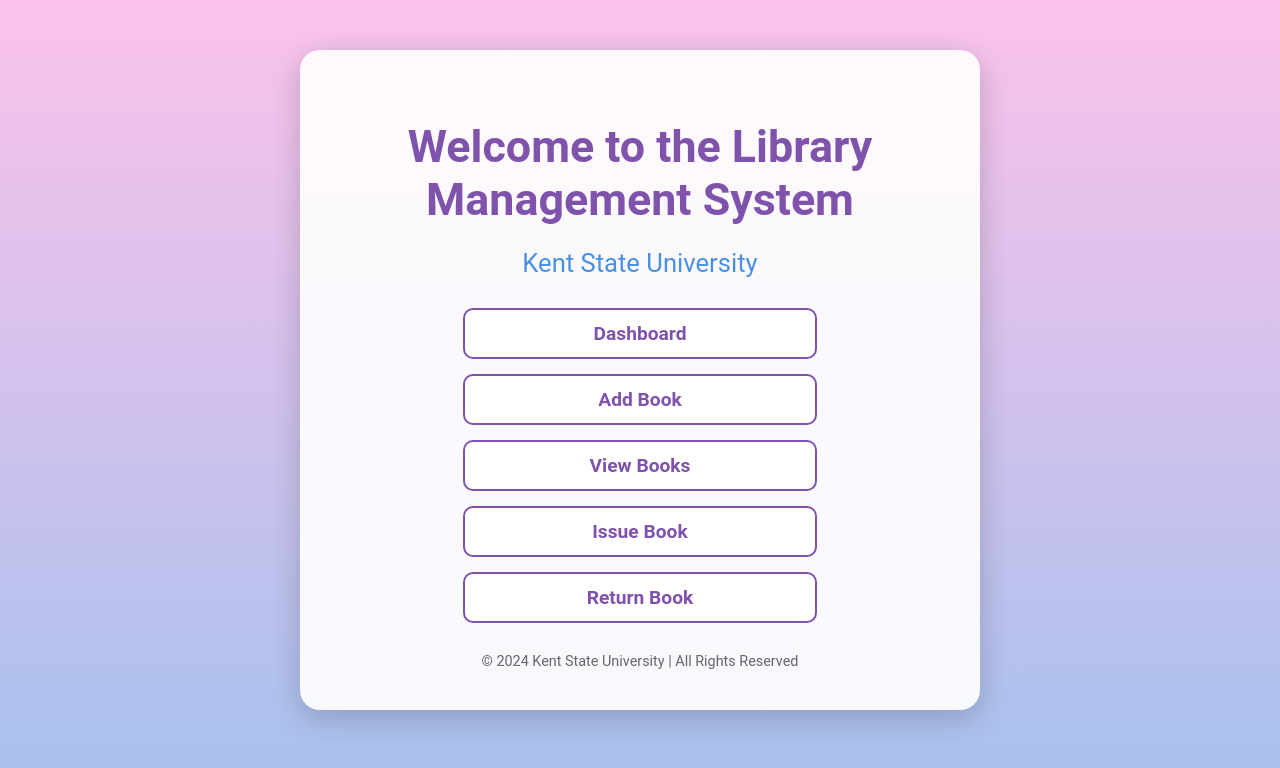
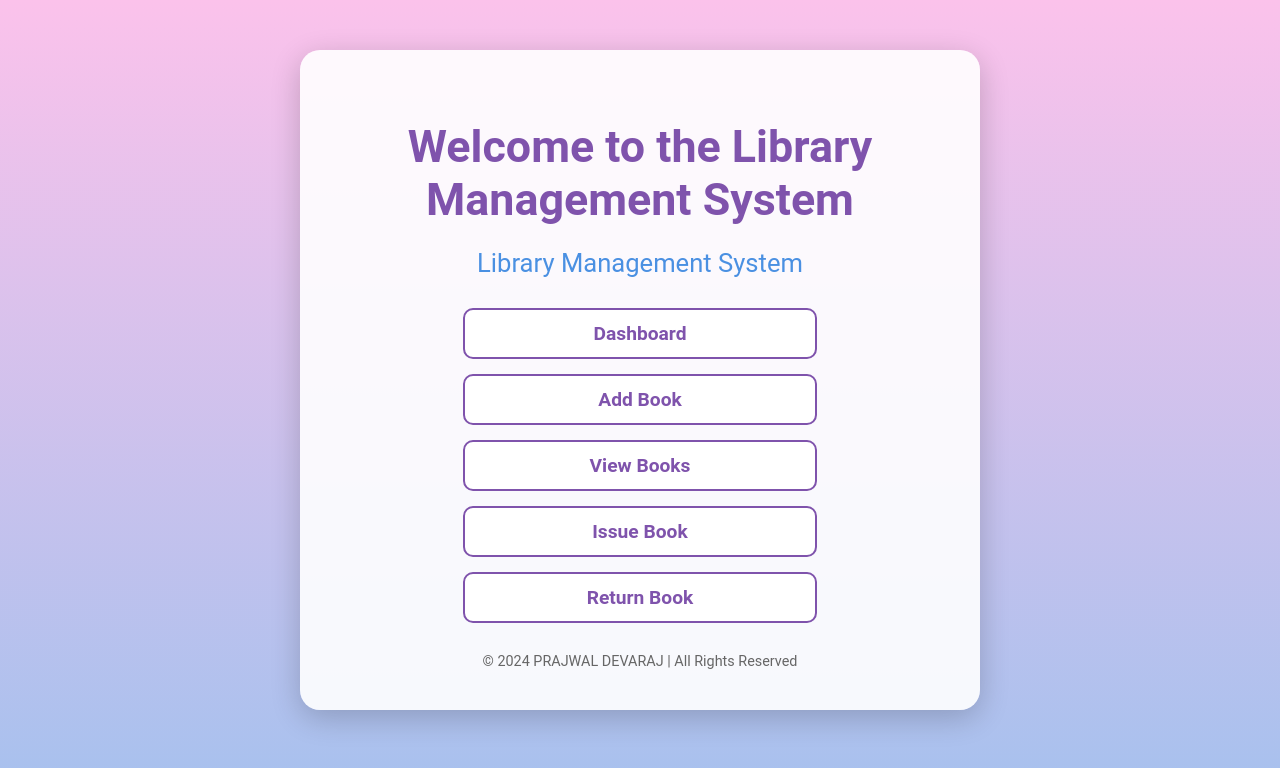
Before and after one commit to prajwal-devaraj/Library-Management-System, a Flask app: page / in a window 1280 px wide. Shown: the top 768 px of the page. Run offline with Flask 3, Linux system fonts and the light colour scheme.

Commit message:
Update index.html

```diff
--- a/templates/index.html
+++ b/templates/index.html
@@ -127,7 +127,7 @@
 <body>
     <div class="container">
         <h1>Welcome to the Library Management System</h1>
-        <h2>Kent State University</h2>
+        <h2>Library Management System</h2>
         <div class="links">
             <a href="/dashboard">Dashboard</a>
             <a href="/add_book">Add Book</a>
@@ -136,7 +136,7 @@
             <a href="/return_book">Return Book</a>
         </div>
         <footer>
-            © 2024 Kent State University | All Rights Reserved
+            © 2024 PRAJWAL DEVARAJ | All Rights Reserved
         </footer>
     </div>
 </body>
```
